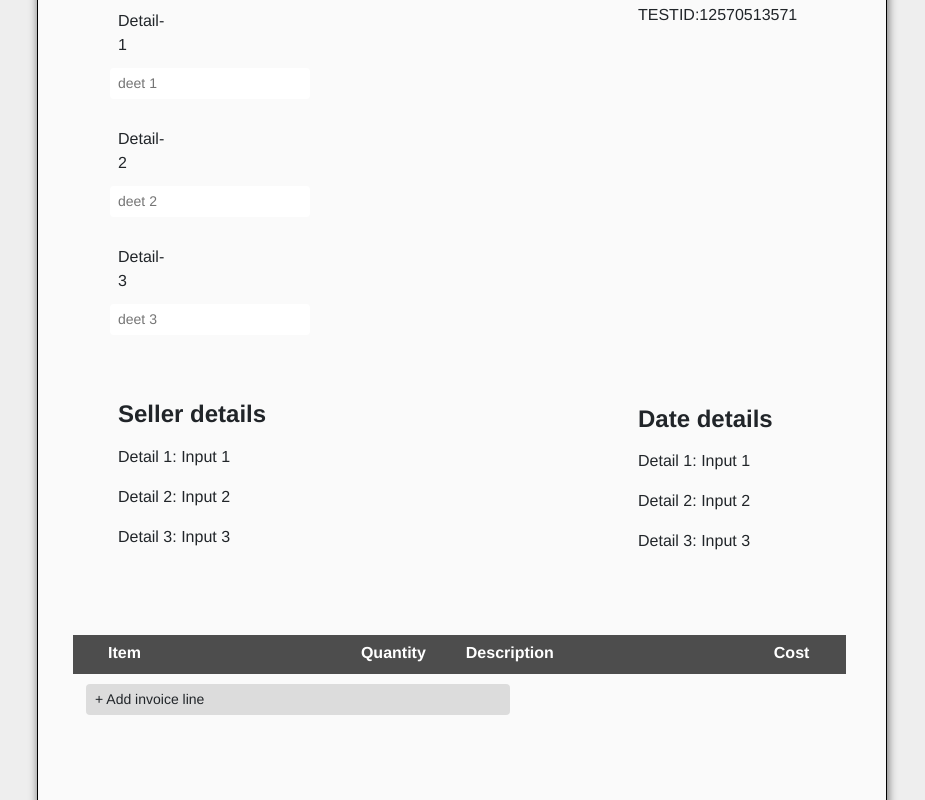
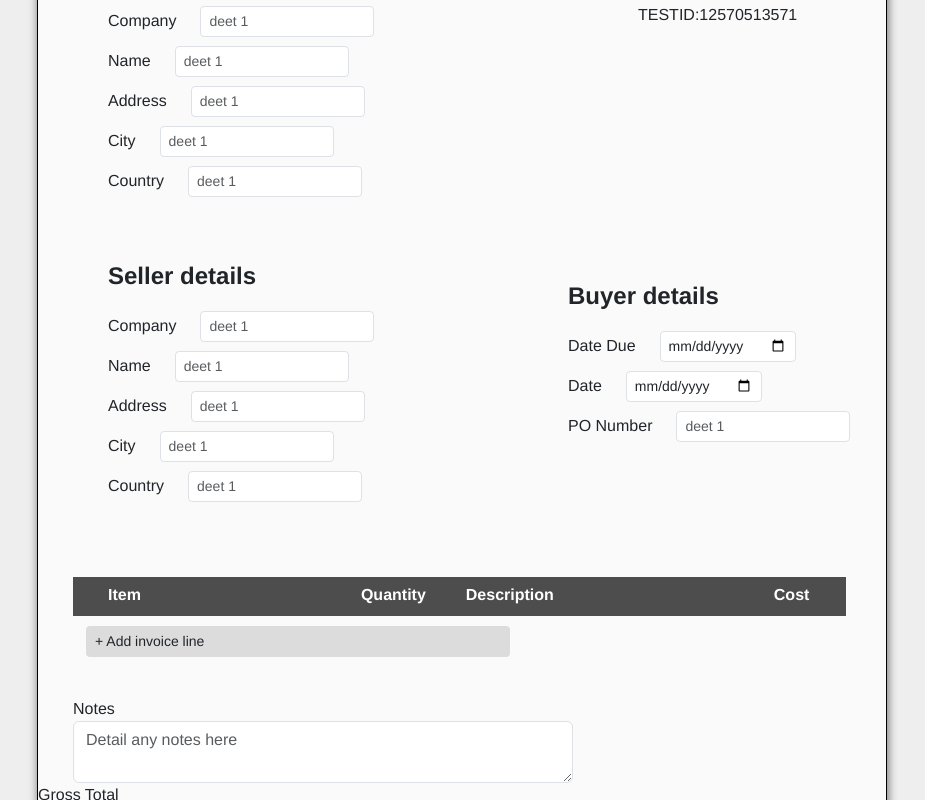
Before and after one commit to MysticalFire1315/SENG2021-frontend, a React (Vite) app: page / in a window 1280 px wide. Shown: the part 2420-3220 px from the top of the page, without its empty margins (178-1103 px from the left). Built offline with nearby package versions, Linux system fonts and the light colour scheme.

Commit message:
immproved formatting for invoice

```diff
--- a/src/components/MainComponent/Invoice/Invoice.css
+++ b/src/components/MainComponent/Invoice/Invoice.css
@@ -18,6 +18,15 @@
     margin-bottom: 16px;
 }
 
+.invoice-init-values{
+    display: table-cell;
+}
+
+.init-details{
+    width: max-content;
+    text-align: left;
+}
+
 #invoice-title{
     position:absolute;
     margin-left: 600px;
@@ -26,20 +35,20 @@
 
 #invoice-buyer{
     position: inherit;
-    margin-left: 80px;
+    margin-left: 70px;
     margin-top: 100px;
 }
 
 #invoice-seller{
     position: inherit;
-    margin-left: 80px;
+    margin-left: 70px;
     margin-top: 60px;
 }
 
 #invoice-date{
     position:absolute;
-    margin-left: 600px;
-    margin-top: -160px;
+    margin-left: 530px;
+    margin-top: 425px;
 }
 
 #invoice-item-tab{
@@ -91,10 +100,10 @@
 input{
     padding: 5px;
     margin: 5px 0;
-    border:none;
+    border-width: 0;
 }
 .txtbgcolor:focus{
-    outline-color: rgb(252, 205, 104);
+    outline-color: rgb(236, 180, 60);
     outline-style:dotted;
     /* border-bottom: 2px solid #1c87c9; */
 }
@@ -111,3 +120,24 @@ input{
 .button-delete:active{
     color: rgb(235, 46, 46);
 }
+
+#invoice-options{
+    margin:auto;
+    text-align: center;
+    margin-top: 100px;
+}
+
+#invoice-note{
+    margin-left: 35px;
+    margin-top: 40px;
+    width: 500px;
+}
+
+.note-text{
+    width: 500px;
+
+}
+
+#invoice-final-details{
+    display: inline;
+}
--- a/src/components/MainComponent/Invoice/Invoice.jsx
+++ b/src/components/MainComponent/Invoice/Invoice.jsx
@@ -31,31 +31,129 @@ const Invoice = () => {
                 <h2>INVOICE</h2>
                 <p>TESTID:12570513571</p>
             </div>
-            <form>
-                <div id="invoice-buyer">
-                    <h4 className="invoice-headers">Buyer details</h4>
-                    <div class="row g-3 align-items-center" style={{ width: "200px", borderColor: "transparent" }}>
-                        <label for="invoice-buyer-details" class="col-sm-2 col-form-label">Detail-1</label>
-                        <input type="text" class="form-control-sm form-text" id="invoice-detail-1" aria-labelledby="invoice-detail-1" placeholder="deet 1" />
-                        <label for="invoice-buyer-details" class="col-sm-2 col-form-label">Detail-2</label>
-                        <input type="text" class="form-control-sm form-text" id="invoice-detail-2" aria-labelledby="invoice-detail-2" placeholder="deet 2" />
-                        <label for="invoice-buyer-details" class="col-sm-2 col-form-label">Detail-3</label>
-                        <input type="text" class="form-control-sm form-text" id="invoice-detail-3" aria-labelledby="invoice-detail-3" placeholder="deet 3" />
+
+            <div id="invoice-buyer" className="invoice-init-values">
+                <h4 className="invoice-headers">Buyer details</h4>
+                <div class="row">
+                    <div className="init-details">
+                        <label for="invoice-buyer-details" class="col-sm-2 col-form-label">Company</label>
+                    </div>
+                    <div class="col-sm-5" className="init-details">
+                        <input type="text" class="form-control form-control-sm form-text" aria-label="invoice-detail-1" placeholder="deet 1" />
                     </div>
                 </div>
-                <div id="invoice-seller">
-                    <h4 className="invoice-headers">Seller details</h4>
-                    <p>Detail 1: Input 1</p>
-                    <p>Detail 2: Input 2</p>
-                    <p>Detail 3: Input 3</p>
+
+                <div class="row">
+                    <div className="init-details">
+                        <label for="invoice-buyer-details" class="col-sm-2 col-form-label">Name</label>
+                    </div>
+                    <div class="col-sm-5" className="init-details">
+                        <input type="text" class="form-control form-control-sm form-text" aria-label="invoice-detail-1" placeholder="deet 1" />
+                    </div>
                 </div>
-                <div id="invoice-date">
-                    <h4 className="invoice-headers">Date details</h4>
-                    <p>Detail 1: Input 1</p>
-                    <p>Detail 2: Input 2</p>
-                    <p>Detail 3: Input 3</p>
+
+                <div class="row">
+                    <div className="init-details">
+                        <label for="invoice-buyer-details" class="col-sm-2 col-form-label">Address</label>
+                    </div>
+                    <div class="col-sm-5" className="init-details">
+                        <input type="text" class="form-control form-control-sm form-text" aria-label="invoice-detail-1" placeholder="deet 1" />
+                    </div>
                 </div>
-            </form>
+                <div class="row">
+                    <div className="init-details">
+                        <label for="invoice-buyer-details" class="col-sm-2 col-form-label">City</label>
+                    </div>
+                    <div class="col-sm-5" className="init-details">
+                        <input type="text" class="form-control form-control-sm form-text" aria-label="invoice-detail-1" placeholder="deet 1" />
+                    </div>
+                </div>
+                <div class="row">
+                    <div className="init-details">
+                        <label for="invoice-buyer-details" class="col-sm-2 col-form-label">Country</label>
+                    </div>
+                    <div class="col-sm-5" className="init-details">
+                        <input type="text" class="form-control form-control-sm form-text" aria-label="invoice-detail-1" placeholder="deet 1" />
+                    </div>
+                </div>
+            </div>
+
+            <div id="invoice-seller" className="invoice-init-values">
+                <h4 className="invoice-headers">Seller details</h4>
+                <div class="row">
+                    <div className="init-details">
+                        <label for="invoice-seller-details" class="col-sm-2 col-form-label">Company</label>
+                    </div>
+                    <div class="col-sm-5" className="init-details">
+                        <input type="text" class="form-control form-control-sm form-text" aria-label="invoice-detail-1" placeholder="deet 1" />
+                    </div>
+                </div>
+
+                <div class="row">
+                    <div className="init-details">
+                        <label for="invoice-seller-details" class="col-sm-2 col-form-label">Name</label>
+                    </div>
+                    <div class="col-sm-5" className="init-details">
+                        <input type="text" class="form-control form-control-sm form-text" aria-label="invoice-detail-1" placeholder="deet 1" />
+                    </div>
+                </div>
+
+                <div class="row">
+                    <div className="init-details">
+                        <label for="invoice-seller-details" class="col-sm-2 col-form-label">Address</label>
+                    </div>
+                    <div class="col-sm-5" className="init-details">
+                        <input type="text" class="form-control form-control-sm form-text" aria-label="invoice-detail-1" placeholder="deet 1" />
+                    </div>
+                </div>
+                <div class="row">
+                    <div className="init-details">
+                        <label for="invoice-seller-details" class="col-sm-2 col-form-label">City</label>
+                    </div>
+                    <div class="col-sm-5" className="init-details">
+                        <input type="text" class="form-control form-control-sm form-text" aria-label="invoice-detail-1" placeholder="deet 1" />
+                    </div>
+                </div>
+                <div class="row">
+                    <div className="init-details">
+                        <label for="invoice-seller-details" class="col-sm-2 col-form-label">Country</label>
+                    </div>
+                    <div class="col-sm-5" className="init-details">
+                        <input type="text" class="form-control form-control-sm form-text" aria-label="invoice-detail-1" placeholder="deet 1" />
+                    </div>
+                </div>
+            </div>
+
+            <div id="invoice-date" className="invoice-init-values">
+                <h4 className="invoice-headers">Buyer details</h4>
+                <div class="row">
+                    <div className="init-details">
+                        <label for="invoice-date-details" class="col-sm-2 col-form-label">Date&nbsp;Due</label>
+                    </div>
+                    <div class="col-sm-6" className="init-details">
+                        <input type="date" class="form-control form-control-sm form-text" aria-label="invoice-detail-1" placeholder="deet 1" />
+                    </div>
+                </div>
+
+                <div class="row">
+                    <div className="init-details">
+                        <label for="invoice-date-details" class="col-sm-2 col-form-label">Date</label>
+                    </div>
+                    <div class="col-sm-6" className="init-details">
+                        <input type="date" class="form-control form-control-sm form-text" aria-label="invoice-detail-1" placeholder="deet 1" />
+                    </div>
+                </div>
+
+                <div class="row">
+                    <div className="init-details">
+                        <label for="invoice-date-details" class="col-sm-2 col-form-label">PO&nbsp;Number</label>
+                    </div>
+                    <div class="col-sm-6" className="init-details">
+                        <input type="text" class="form-control form-control-sm form-text" aria-label="invoice-detail-1" placeholder="deet 1" />
+                    </div>
+                </div>
+            </div>
+
             <div id="invoice-item-list">
                 <div id="invoice-item-tab">
                     <ul className="invoice-elements">
@@ -74,7 +172,29 @@ const Invoice = () => {
                     }}>+ Add invoice line</button>
                 </div>
             </div>
-        </div>
+            <div id="invoice-note">
+                <label for="invoice-notes">Notes</label>
+                <textarea className="note-text" class="form-control" placeholder="Detail any notes here" aria-label="invoice notes" />
+            </div>
+            <div id="invoice-final-details">
+                <div id="invoice-gross-amount">
+                    <label for="gross-amount">Gross Total</label>
+                    <div>100.00</div>
+                </div>
+                <div id="invoice-tax-amount">
+                    <label for="tax-amount">Tax Total</label>
+                    <input type="number" />
+                </div>
+                <div id="invoice-discount">
+                    <label for="discount-amount">Discount (%):</label>
+                    <input type="number" />
+                </div>
+                <div id="invoice-net-amount">
+                    <label for="net-amount">Net Total</label>
+                    <div>45.00</div>
+                </div>
+            </div>
+        </div >
     );
 }
 export default Invoice;
--- a/src/components/MainComponent/Invoice/InvoiceItem.jsx
+++ b/src/components/MainComponent/Invoice/InvoiceItem.jsx
@@ -7,16 +7,16 @@ const InvoiceItem = ({ id, onRemove }) => {
         <div className="invoice-item">
             <ul className="invoice-element-value">
                 <li className="item-name">
-                    <input type="text" className="txtbgcolor" name="item" placeholder="item" aria-placeholder="item" style={{ width: "255px", borderColor: "transparent" }} />
+                    <input type="text" className="txtbgcolor" name="item" placeholder="item" aria-placeholder="item" style={{ width: "255px" }} />
                 </li>
                 <li className="item-quantity">
-                    <input type="number" className="txtbgcolor" name="quantity" placeholder="quantity" aria-placeholder="quantity" style={{ width: "80px", borderWidth: 0 }} />
+                    <input type="number" className="txtbgcolor" name="quantity" placeholder="quantity" aria-placeholder="quantity" style={{ width: "80px" }} />
                 </li>
                 <li className="item-description">
-                    <input type="text" className="txtbgcolor" name="description" placeholder="description" aria-placeholder="description" style={{ width: "300px", borderWidth: 0 }} />
+                    <input type="text" className="txtbgcolor" name="description" placeholder="description" aria-placeholder="description" style={{ width: "300px" }} />
                 </li>
                 <li className="item-cost">
-                    <input type="number" className="txtbgcolor" name="cost" placeholder="cost" aria-placeholder="cost" style={{ width: "70px", borderWidth: 0 }} />
+                    <input type="number" className="txtbgcolor" name="cost" placeholder="cost" aria-placeholder="cost" style={{ width: "70px" }} />
                 </li>
                 <li>
                     <button type="button" className="button-delete" onClick={handleRemoveItem}>x</button>
--- a/src/components/MainComponent/Invoice/InvoiceOptions.css
+++ /dev/null
@@ -1,5 +0,0 @@
-#invoice-options{
-    margin:auto;
-    text-align: center;
-    margin-top: 100px;
-}
--- a/src/pages/InvoiceCreate.jsx
+++ b/src/pages/InvoiceCreate.jsx
@@ -1,7 +1,6 @@
 import React from "react"
 
 import '../components/MainComponent/Invoice/Invoice.css';
-import '../components/MainComponent/Invoice/InvoiceOptions.css';
 
 import Header from "../components/Header/Header";
 import MainComponent from "../components/MainComponent/MainComponent";
```
